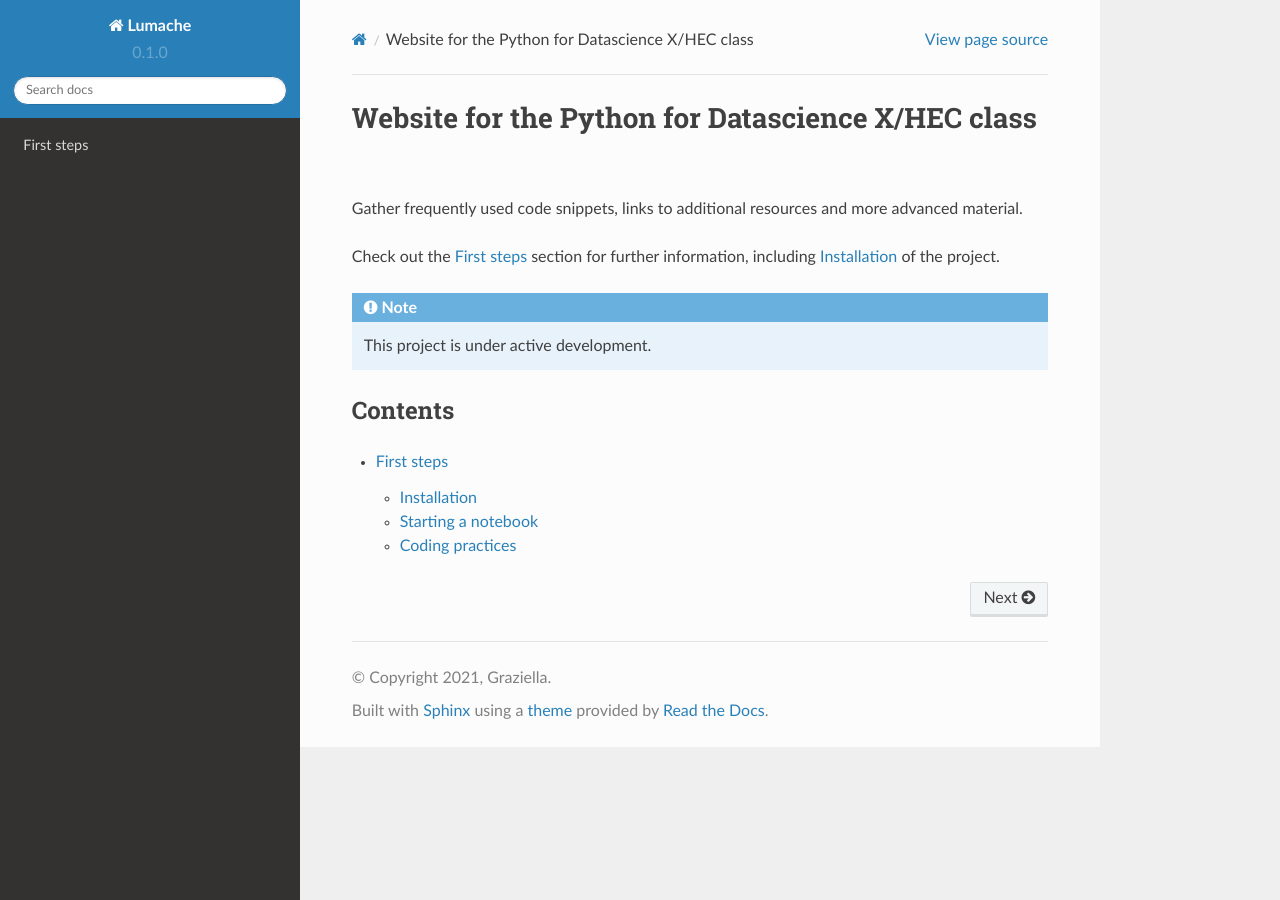
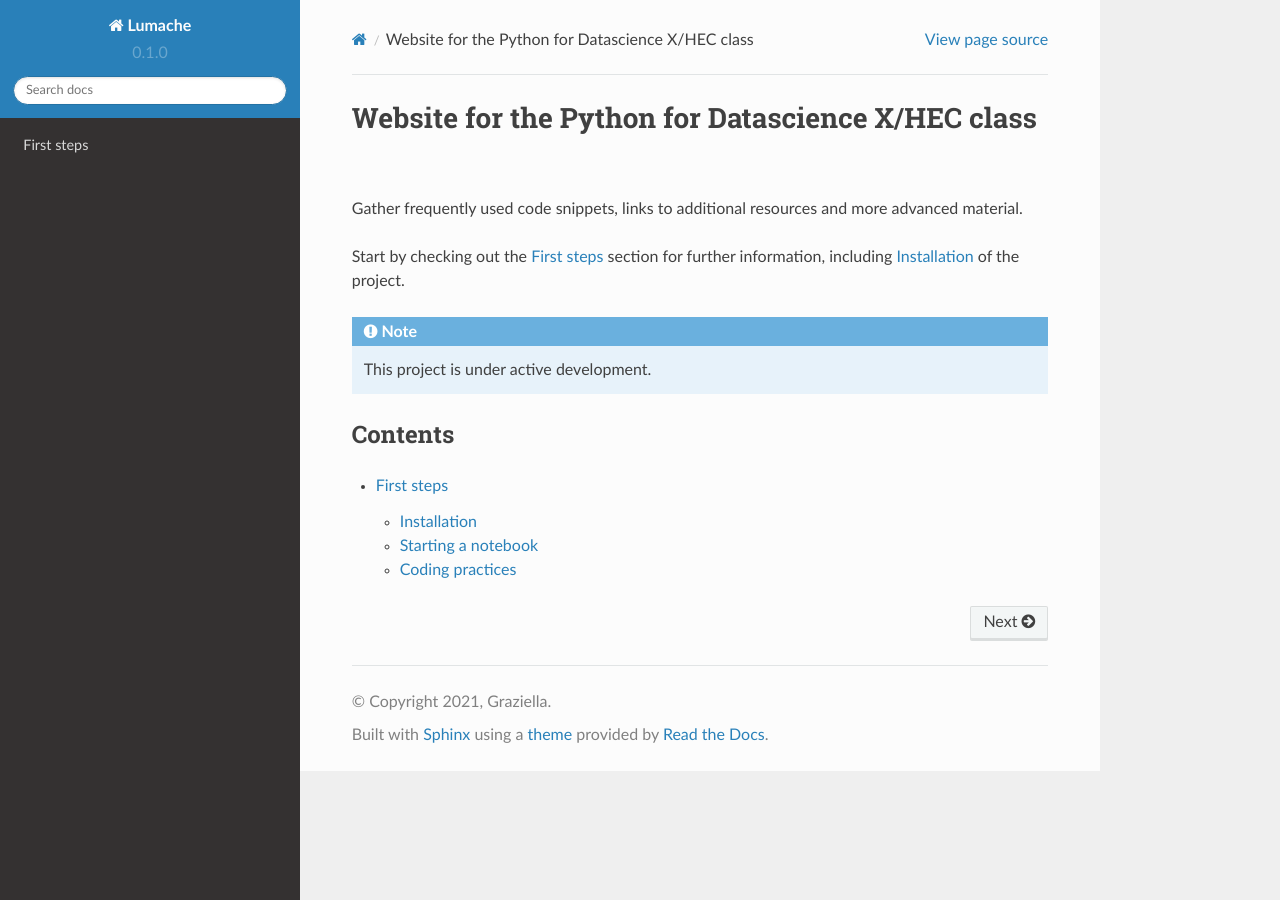
Before and after one commit to mathurinm/python, a Sphinx documentation site: the page built from docs/source/index.rst, in a window 1280 px wide. Built offline with Sphinx 7.4.7 and the Read the Docs theme 2.0.0, drawn with Linux system fonts in a browser that asks for light colours.

Commit message:
Update index.rst

```diff
--- a/docs/source/index.rst
+++ b/docs/source/index.rst
@@ -3,7 +3,7 @@
 
 Gather frequently used code snippets, links to additional resources and more advanced material.
 
-Check out the :doc:`usage` section for further information, including
+Start by checking out the :doc:`usage` section for further information, including
 :ref:`installation` of the project.
 
 .. note::
```
